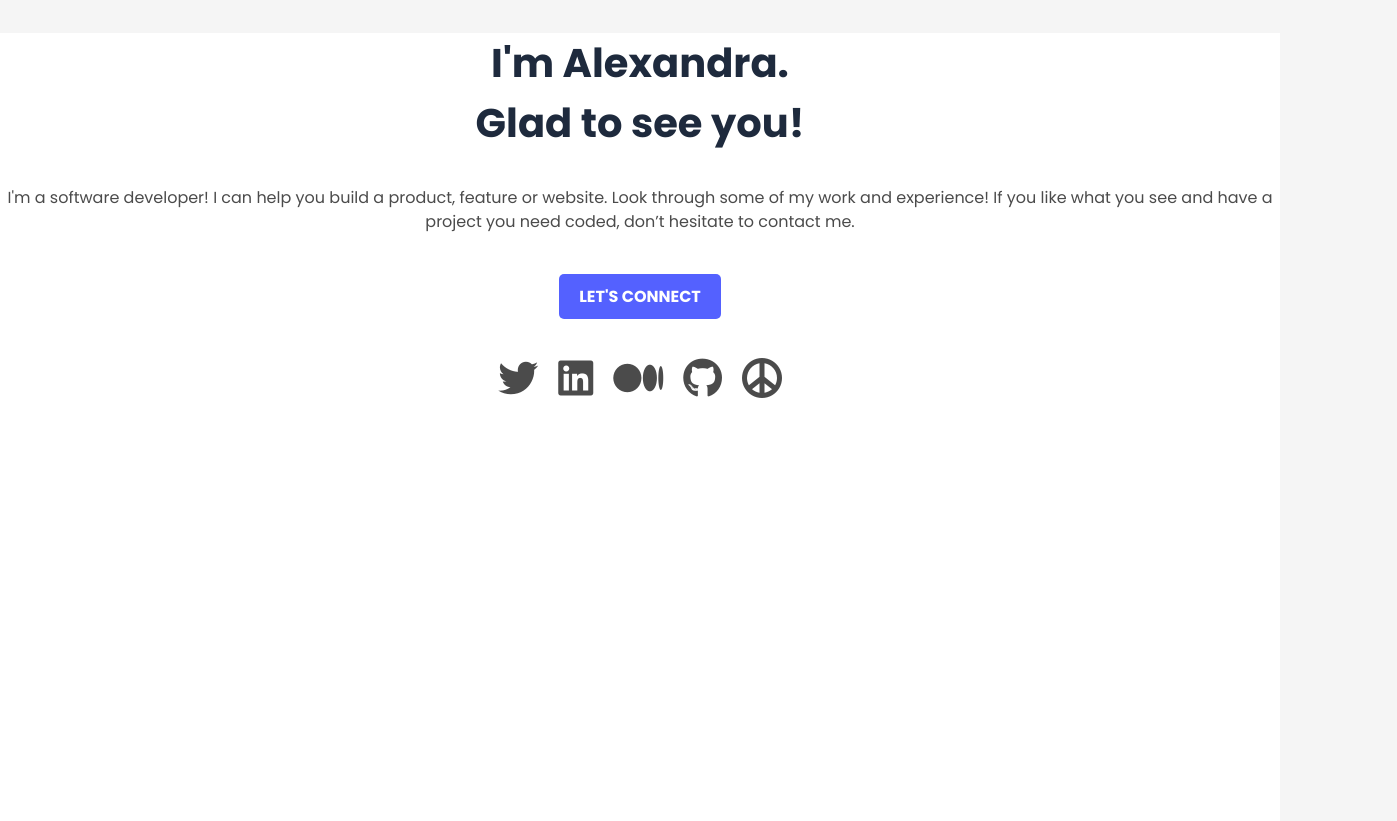
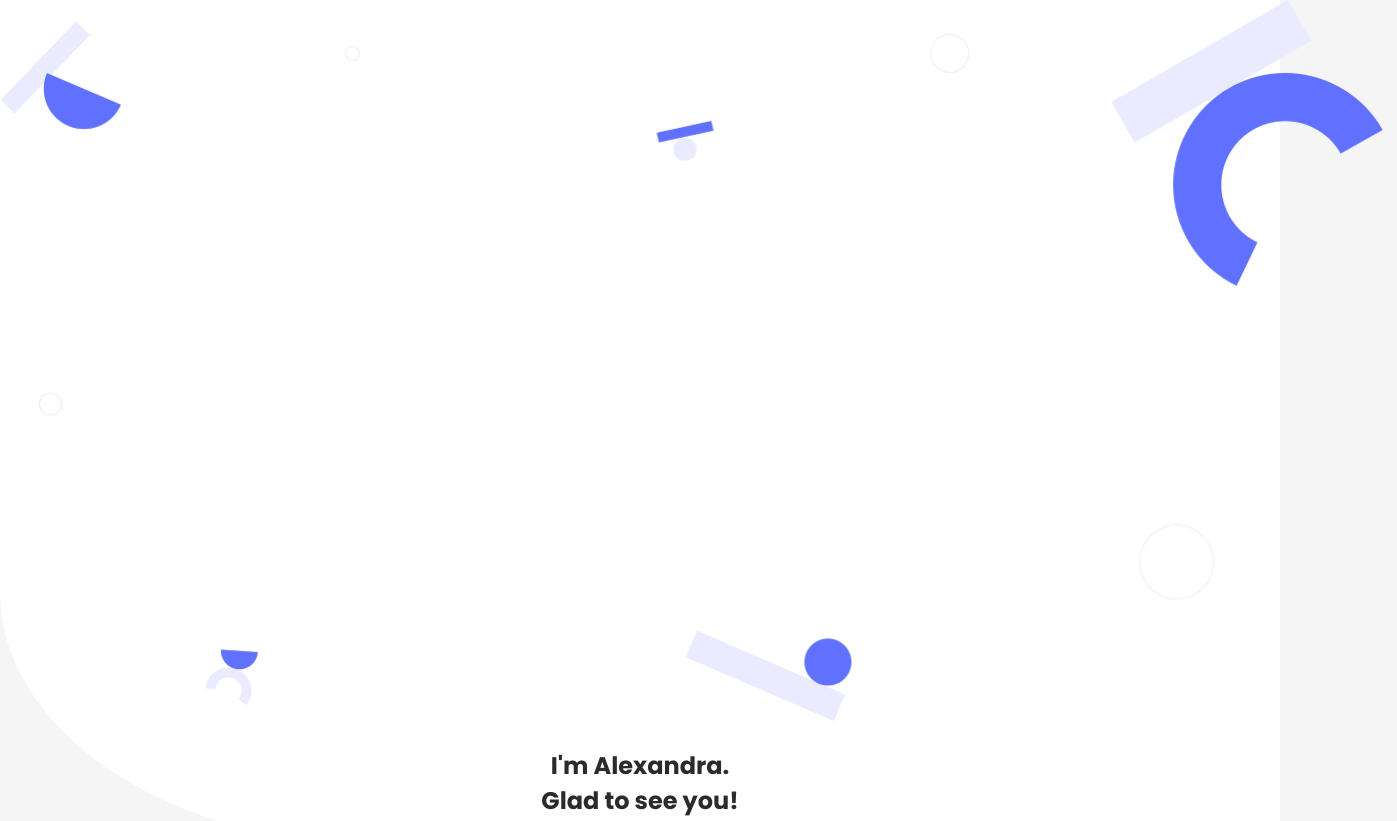
Before and after one commit to TayabGhafor/Portfolio, a website: page headline.html in a window 1280 px wide. Shown: the top 821 px of the page, 1397 px wide, since content can reach past the window. Drawn offline with Linux system fonts and the light colour scheme.

Commit message:
Files added & updated

```diff
--- a/headline.html
+++ b/headline.html
@@ -4,20 +4,25 @@
   <meta charset="UTF-8">
   <meta name="viewport" content="width=device-width, initial-scale=1.0">
   <title>Portfolio</title>
-  <link rel="icon" href="./assets/img/favicon.ico" type="image/x-icon">
+  <link rel="shortcut icon" href="assets/img/favicon.ico" type="image/x-icon">
   <link rel="stylesheet" href="https://cdnjs.cloudflare.com/ajax/libs/font-awesome/6.0.0-beta3/css/all.min.css">
   <link href="https://fonts.googleapis.com/css2?family=Poppins:wght@300;400;600;700&display=swap" rel="stylesheet">
   <link rel="stylesheet" href="style.css">
 </head>
 <body>
+
+  <!-- Headline Section -->
   <section class="headline-section">
+    <img class="Header_bg" src="./assets/img/Header bg.png" alt="header bg">
     <div class="text-content">
       <h1>I'm Alexandra. <br> Glad to see you!</h1>
       <p>I'm a software developer! I can help you build a product, feature or website. Look through some of my work and experience! If you like what you see and have a project you need coded, don’t hesitate to contact me.</p>
     </div>
 
+    <!-- Let's Connect Button -->
     <a href="#" class="connect-button">LET'S CONNECT</a>
 
+    <!-- Social Media Icons -->
     <div class="social-icons">
       <a href="https://twitter.com" target="_blank" class="icon" title="Twitter">
         <i class="fab fa-twitter"></i>
--- a/style.css
+++ b/style.css
@@ -1,4 +1,4 @@
-
+/* Global styles */
 body {
   font-family: 'Poppins', sans-serif;
   margin: 0;
@@ -7,79 +7,22 @@ body {
   color: #2b2b2b;
 }
 
+/* Headline section styles */
 .headline-section {
+
   text-align: center;
   background-color: white;
-  max-width: 1440px;
+  max-width: 1400px;
+  top: 71px;
   height: 846px;
-  top: 71px;
+  border-bottom-left-radius: 30%;
+
 }
 
-.text-content h1 {
-  font-size: 2.5rem;
-  color: #1e2a3d;
-  font-weight: 700;
+.Header_bg {
+  width: 1397.4px;
+  height: 721.46px;
+  top: 119px;
+  left: 34.6px;
+  border: 1px;
 }
-
-.text-content p {
-  font-size: 1rem;
-  color: #4b4b4b;
-  line-height: 1.5;
-  margin: 20px 0;
-}
-
-.connect-button {
-  display: inline-block;
-  margin-top: 20px;
-  padding: 10px 20px;
-  background-color: #5461ff;
-  color: white;
-  font-weight: bold;
-  text-decoration: none;
-  border-radius: 5px;
-  transition: background-color 0.3s;
-}
-
-.connect-button:hover {
-  background-color: #3f4bc9;
-}
-
-.social-icons {
-  margin-top: 30px;
-  display: flex;
-  justify-content: center;
-  gap: 20px;
-}
-
-.social-icons .icon {
-  font-size: 40px;
-  color: #4b4b4b;
-  transition: transform 0.3s, color 0.3s;
-}
-
-.icon:hover {
-  color: #5461ff;
-  transform: scale(1.2);
-}
-
-.icon:visited {
-  color: #a0a0a0;
-}
-
-@media only screen and (max-width: 768px) {
-  .headline-section {
-    padding: 20px;
-  }
-
-  .text-content h1 {
-    font-size: 2rem;
-  }
-
-  .text-content p {
-    font-size: 0.9rem;
-  }
-
-  .social-icons .icon {
-    font-size: 30px;
-  }
-}
```
